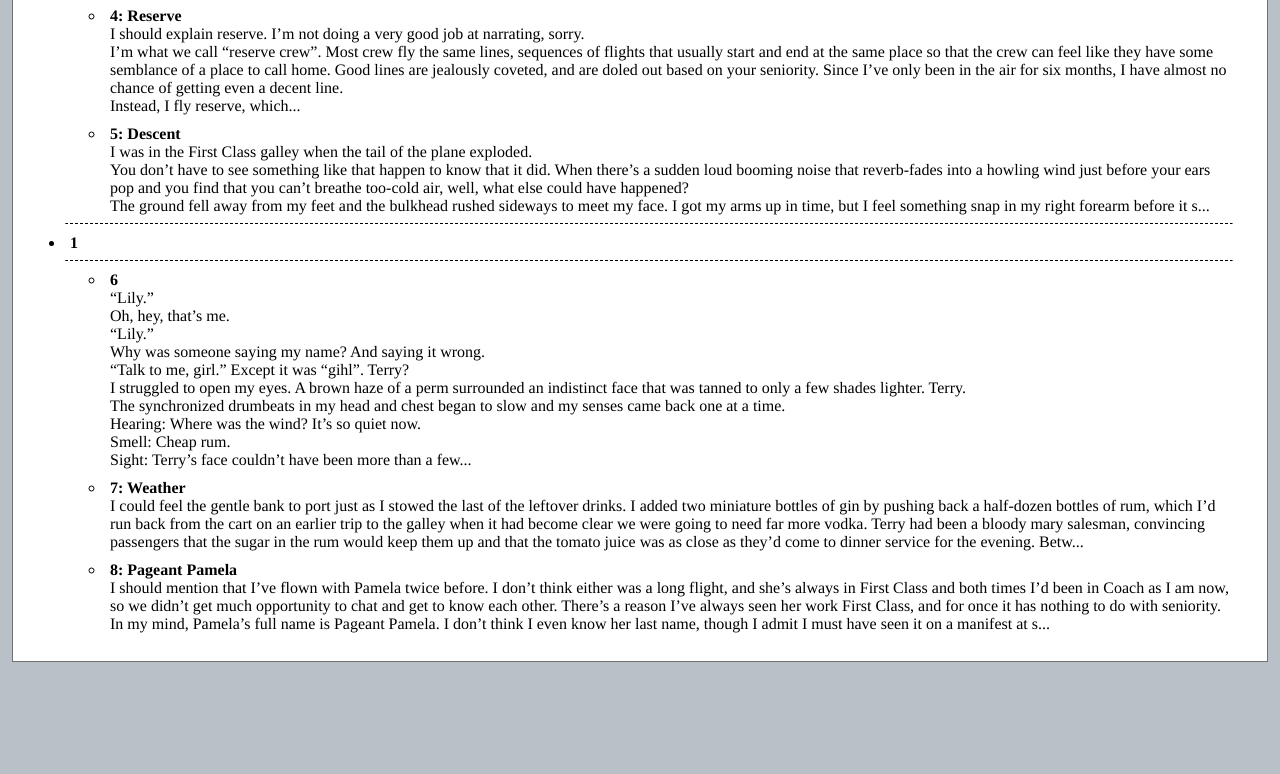
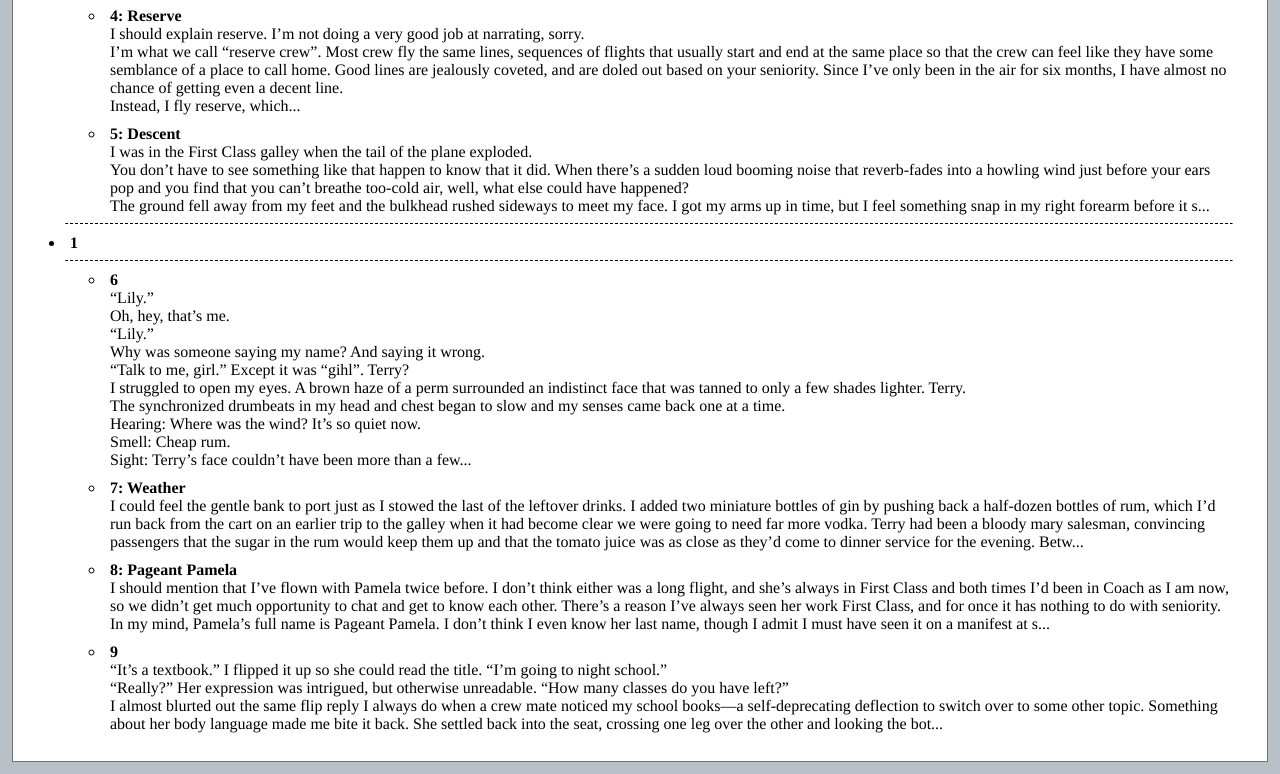
Before and after one commit to rickosborne/cascades, a plain HTML site: page Cascades.scriv/QuickLook/Preview.html in a window 1280 px wide. Shown: the part 383-1157 px from the top of the page. Before the commit the page ends 1057 px from the top, so only its background shows below. Drawn offline with Linux system fonts and the light colour scheme.

Commit message:
9 completed. 13433 words.

```diff
--- a/Cascades.scriv/QuickLook/Preview.html
+++ b/Cascades.scriv/QuickLook/Preview.html
@@ -84,6 +84,11 @@ Sight: Terry’s face couldn’t have been more than a few...</p>
 <p class="binderItem"><strong>8: Pageant Pamela</strong><br/>I should mention that I’ve flown with Pamela twice before.  I don’t think either was a long flight, and she’s always in First Class and both times I’d been in Coach as I am now, so we didn’t get much opportunity to chat and get to know each other.  There’s a reason I’ve always seen her work First Class, and for once it has nothing to do with seniority.<br/>
 In my mind, Pamela’s full name is Pageant Pamela.  I don’t think I even know her last name, though I admit I must have seen it on a manifest at s...</p>
 </li>
+<li>
+<p class="binderItem"><strong>9</strong><br/>“It’s a textbook.”  I flipped it up so she could read the title.  “I’m going to night school.”<br/>
+“Really?”  Her expression was intrigued, but otherwise unreadable.  “How many classes do you have left?”<br/>
+I almost blurted out the same flip reply I always do when a crew mate noticed my school books—a self-deprecating deflection to switch over to some other topic.  Something about her body language made me bite it back. She settled back into the seat, crossing one leg over the other and looking the bot...</p>
+</li>
 </ul>
 </ul>
 
```
Also changed, not shown: 10 other files.
